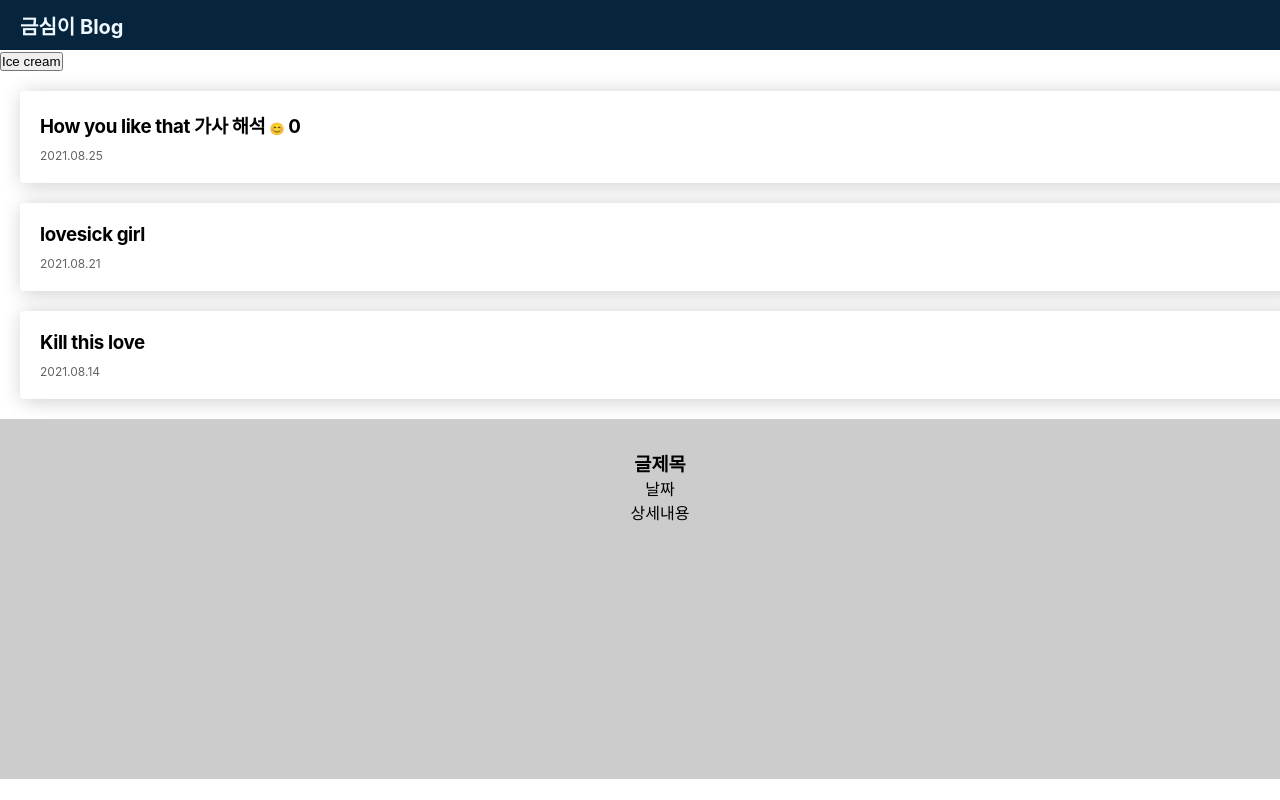
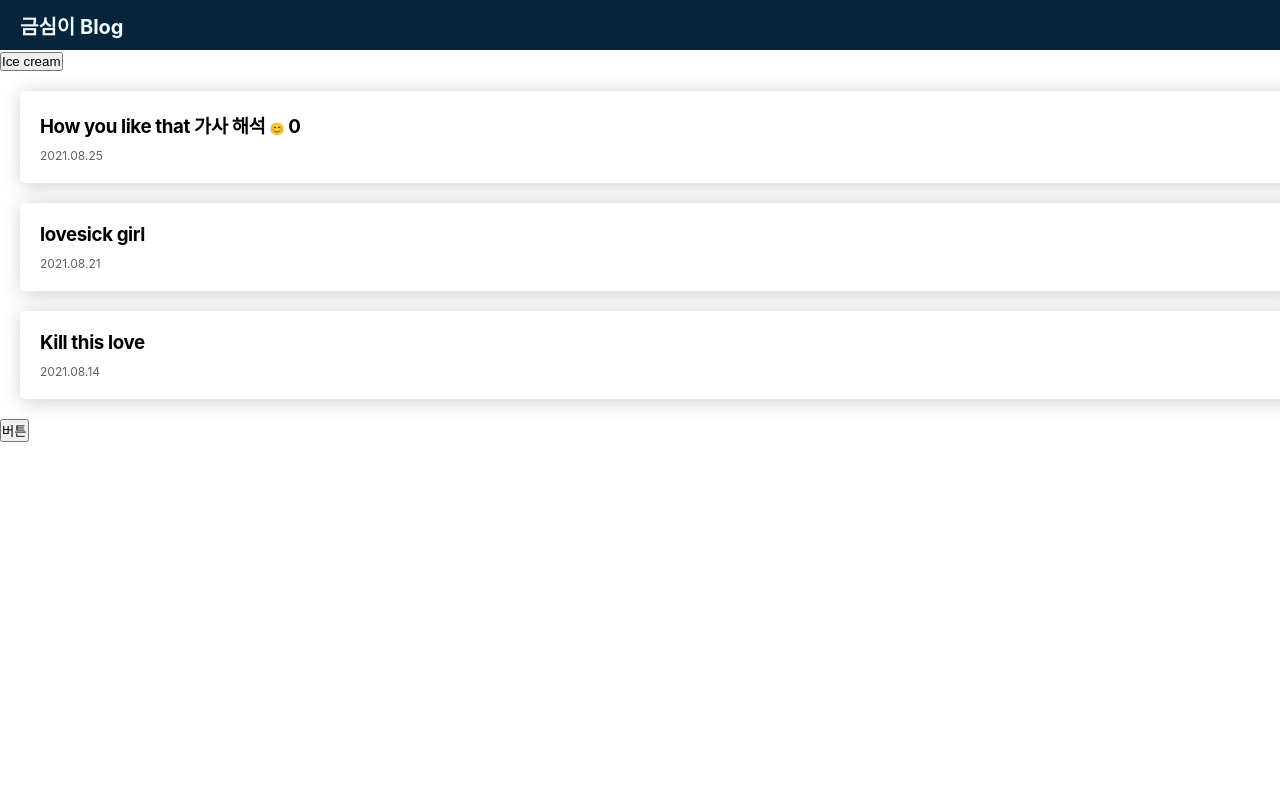
Before and after one commit to simigeum/blog, a React (Create React App) app: page / in a window 1280 px wide. Shown: the top 800 px of the page. Built offline with nearby package versions, Linux system fonts and the light colour scheme.

Commit message:
🎈Modal UI : Ternary operator and useState

```diff
--- a/src/App.js
+++ b/src/App.js
@@ -6,6 +6,7 @@ function App() {
 
 let [postName, postNamefunction] = useState( ['How you like that 가사 해석', 'lovesick girl' , 'Kill this love'] );
 let [like, likePlus] = useState(0);
+let [modal, modalfunction] = useState(false);
 
 function postNameChange (){
   var newArray = [...postName];
@@ -31,12 +32,18 @@ function postNameChange (){
           <span>2021.08.21</span>
         </li>
         <li className="post-item">
-          <h3>{ postName[2] }</h3>
+          <h3 onClick={ () => { modalfunction(true) } }>{ postName[2] }</h3>
           <span>2021.08.14</span>
         </li>
       </ol>
 
-      <Modal></Modal>
+<button type="button" onClick={ () => { modalfunction(!modal) } }>버튼</button>
+
+{
+  modal === true
+  ? <Modal></Modal>
+  : null
+}
 
     </div>
   );
```
